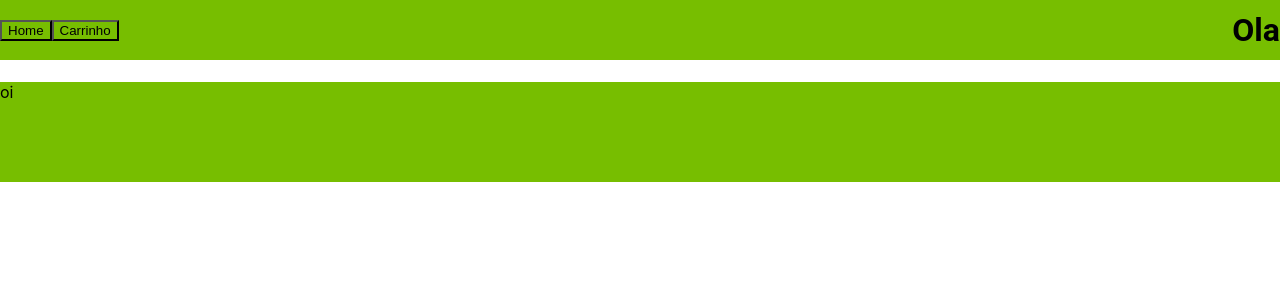
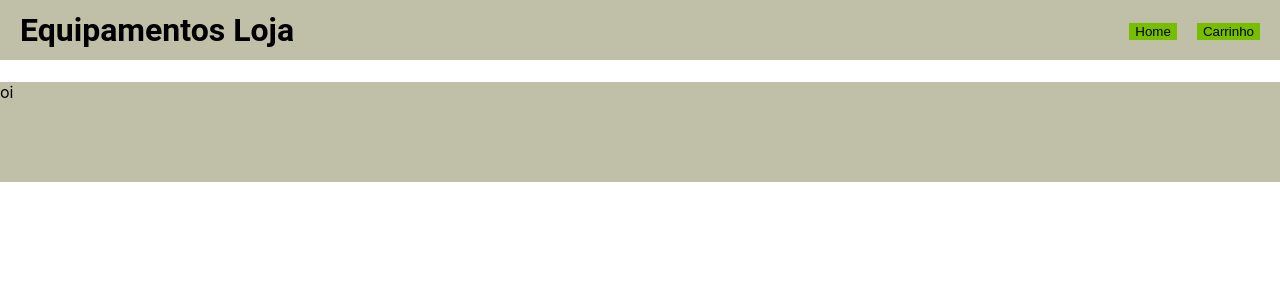
Before and after one commit to FelipeFelipeRenan/ecommerce-frontend-test, a React (Create React App) app: page /cart in a window 1280 px wide. Shown: the top 300 px of the page. Built offline with nearby package versions, Linux system fonts and the light colour scheme.

Commit message:
Finally fixing the 500 error.

```diff
--- a/public/index.html
+++ b/public/index.html
@@ -9,35 +9,16 @@
       name="description"
       content="Web site created using create-react-app"
     />
+    <link rel="stylesheet" href="https://cdnjs.cloudflare.com/ajax/libs/font-awesome/6.0.0/css/fontawesome.min.css" integrity="sha512-8Vtie9oRR62i7vkmVUISvuwOeipGv8Jd+Sur/ORKDD5JiLgTGeBSkI3ISOhc730VGvA5VVQPwKIKlmi+zMZ71w==" crossorigin="anonymous" referrerpolicy="no-referrer" />
     <link rel="apple-touch-icon" href="%PUBLIC_URL%/logo192.png" />
-    <!--
-      manifest.json provides metadata used when your web app is installed on a
-      user's mobile device or desktop. See https://developers.google.com/web/fundamentals/web-app-manifest/
-    -->
+
     <link rel="manifest" href="%PUBLIC_URL%/manifest.json" />
-    <!--
-      Notice the use of %PUBLIC_URL% in the tags above.
-      It will be replaced with the URL of the `public` folder during the build.
-      Only files inside the `public` folder can be referenced from the HTML.
 
-      Unlike "/favicon.ico" or "favicon.ico", "%PUBLIC_URL%/favicon.ico" will
-      work correctly both with client-side routing and a non-root public URL.
-      Learn how to configure a non-root public URL by running `npm run build`.
-    -->
-    <title>React App</title>
+
+    <title>Teste Ecommerce</title>
   </head>
   <body>
     <noscript>You need to enable JavaScript to run this app.</noscript>
     <div id="root"></div>
-    <!--
-      This HTML file is a template.
-      If you open it directly in the browser, you will see an empty page.
-
-      You can add webfonts, meta tags, or analytics to this file.
-      The build step will place the bundled scripts into the <body> tag.
-
-      To begin the development, run `npm start` or `yarn start`.
-      To create a production bundle, use `npm run build` or `yarn build`.
-    -->
   </body>
 </html>
--- a/src/components/Footer/index.scss
+++ b/src/components/Footer/index.scss
@@ -1,10 +1,11 @@
 footer{
     display: block !important;
     margin-bottom: 0px;
+    bottom: 0 ;
     z-index: 2;
 
 
-    background-color: #77be00;
+    background-color: #c0c0a8;
     width: 100%;
 
     height: 100px;
--- a/src/components/Header/index.jsx
+++ b/src/components/Header/index.jsx
@@ -4,6 +4,7 @@ import "./index.scss";
 const Header = () => {
   return (
     <header>
+      <h1>Equipamentos Loja</h1>
       <div className="buttons">
         <Link to="/">
           <button>Home</button>
@@ -12,7 +13,6 @@ const Header = () => {
           <button>Carrinho</button>
         </Link>
       </div>
-      <h1>Ola</h1>
     </header>
   );
 };
--- a/src/components/Header/index.scss
+++ b/src/components/Header/index.scss
@@ -1,5 +1,5 @@
-header{
-    top: 0 ;
+header {
+  top: 0;
   position: fixed;
   display: flex;
   flex-direction: row;
@@ -8,12 +8,24 @@ header{
 
   width: 100%;
   height: 60px;
-    background-color: #77be00;
+  background-color: #c0c0a8;
   font-family: "Roboto", sans-serif;
   size: 17pt;
   z-index: 2;
-    button{
+
+  h1{
+      margin-left: 20px;
+  }
+  .buttons {
+      display: flex;
+      flex-direction: row;
+
+      margin-right: 20px;
+    button {
       background-color: #77be00;
-    }
+      border-style: none;
+      margin-left: 20px;
 
     }
+  }
+}
--- a/src/components/Items/index.jsx
+++ b/src/components/Items/index.jsx
@@ -4,11 +4,8 @@ import Card from "../Card";
 import MiniCart from "../MiniCart";
 import "./index.scss";
 
-
-
 const Items = () => {
-
-  const{cart, handleCart} = useContext(CartContext)
+  const { cart, handleCart } = useContext(CartContext);
 
   const [itemState, setItems] = useState([]);
   useEffect(() => {
@@ -19,28 +16,38 @@ const Items = () => {
       });
   }, []);
 
-
-
-
   return (
     <div className="body-items">
       <div className="card-container">
         <li>
           {itemState.map((item) => {
+            if (item.qtd !== 0) {
               return (
                 <ul key={item.id}>
                   <div className="card-div">
                     <Card name={item.name} price={item.price} />
 
-                <button onClick={
-                  () => {
-                    handleCart(item.name, item.price)
-                    console.log(cart)
-                    window.alert(`Item ${item.name} adicionado com sucesso!`);
-
+                    <button
+                      onClick={() => {
+                        handleCart(item.name, item.price);
+                        console.log(cart);
+                        window.alert(
+                          `Item ${item.name} adicionado com sucesso!`
+                        );
+                      }}
+                    >
+                      ADD <i class="fa-solid fa-cart-circle-plus"></i>
+                    </button>
+                    <i class="fa-solid fa-cart-circle-plus"></i>
+                  </div>
+                </ul>
+              );
             }
-                }
-                >ADD</button>
+            return (
+              <ul key={item.id}>
+                <div className="card-div">
+                  <Card name={item.name} price={item.price} />
+                  <h4>Item indisponível</h4>
                 </div>
               </ul>
             );
--- a/src/components/Items/index.scss
+++ b/src/components/Items/index.scss
@@ -1,4 +1,7 @@
 .card-container{
+    width: 100%;
+    height: 100%;
+    background-color: #f0f0f0;
     margin-top: 80px;
     margin-bottom: 50px;
     display: flex;
@@ -8,6 +11,7 @@
     justify-content: center;
     flex-wrap: wrap;
     margin-right: 50px;
+    margin-left: 50px;
     li{
         display: inherit;
         flex-wrap: inherit;
--- a/src/components/MiniCart/index.jsx
+++ b/src/components/MiniCart/index.jsx
@@ -15,10 +15,10 @@ const MiniCart = () => {
             return (
               <ul key={item.id}>
                 <div className="minicart-items">
-                  {item.name}
-                  {item.price}
+                  Item: {item.name}
+                  Valor: {item.price}
                   <button
-                    onClick={() => {
+                    onClick={(item) => {
                       handleDeleteItemFromCart(item);
                     }}
                   >
--- a/src/components/MiniCart/index.scss
+++ b/src/components/MiniCart/index.scss
@@ -1,9 +1,11 @@
 .minicart {
   text-align: center;
+  -webkit-box-shadow: -6px 6px 15px 5px rgba(0, 0, 0, 0.61);
+  box-shadow: -6px 6px 15px 5px rgba(0, 0, 0, 0.61);
 
-  background-color: aqua;
-
-  width: 500px;
+  background-color: #d8d8d8;
+height: max-content;
+  width: 300px;
   margin-top: 60px;
   li {
     margin-right: 30px;
@@ -13,11 +15,14 @@
     justify-content: center;
     list-style-type: none;
   }
-  buttom {
+  button {
     background-color: aqua;
+    margin-bottom: 20px;
   }
 }
 .minicart-items {
+    display: flex;
+    flex-direction: column;
   border-color: black;
   border-style: groove;
 }
--- a/src/pages/cart.jsx
+++ b/src/pages/cart.jsx
@@ -1,7 +1,6 @@
 import Cart from "../components/Cart";
 import Footer from "../components/Footer";
 import Header from "../components/Header";
-import "./cart.scss"
 
 const CartPage = () => {
   return (
```
Also changed, not shown: src/pages/cart.scss (deleted). Lines whose indentation alone changed are shown as unchanged.
